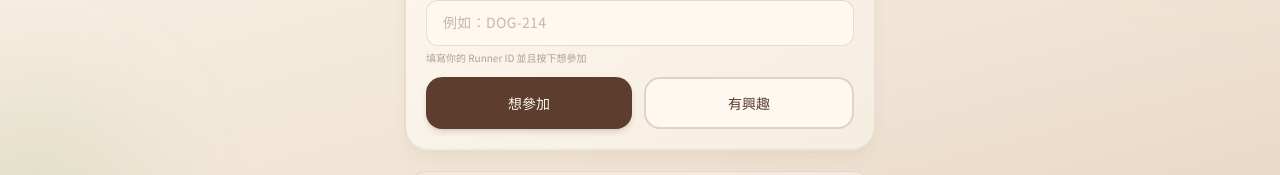
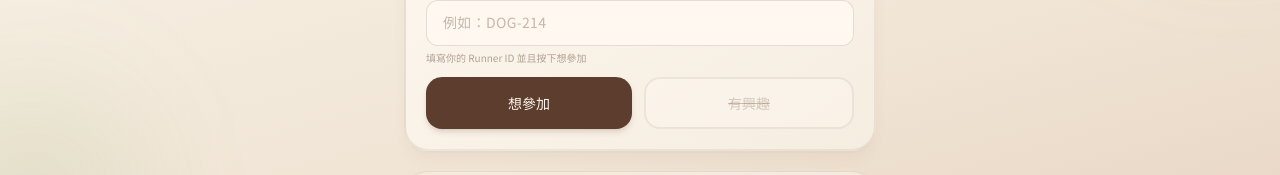
Before and after one commit to ningjing211/tofu-run, a Next.js app: page / in a window 1280 px wide. Shown: the part 382-557 px from the top of the page. Built offline with nearby package versions, Linux system fonts and the light colour scheme; no server answers.

Commit message:
有興趣刪除線暫停用

```diff
--- a/src/components/InterestSignup.tsx
+++ b/src/components/InterestSignup.tsx
@@ -290,10 +290,14 @@ export function InterestSignup() {
           </button>
           <button
             type="button"
-            onClick={() => openForm("interested")}
-            className="flex-1 rounded-2xl border-2 border-brown-sugar/20 bg-cream px-4 py-3.5 text-sm font-medium text-brown-sugar transition-colors hover:border-brown-sugar/35 active:scale-[0.98]"
+            disabled
+            aria-disabled="true"
+            title="功能規劃中，暫時無法使用"
+            className="flex-1 cursor-not-allowed rounded-2xl border-2 border-brown-sugar/15 bg-cream/70 px-4 py-3.5 text-sm font-medium text-brown-sugar/40 opacity-60"
           >
-            有興趣
+            <span className="line-through decoration-brown-sugar/50">
+              有興趣
+            </span>
           </button>
           </div>
         </div>
```
